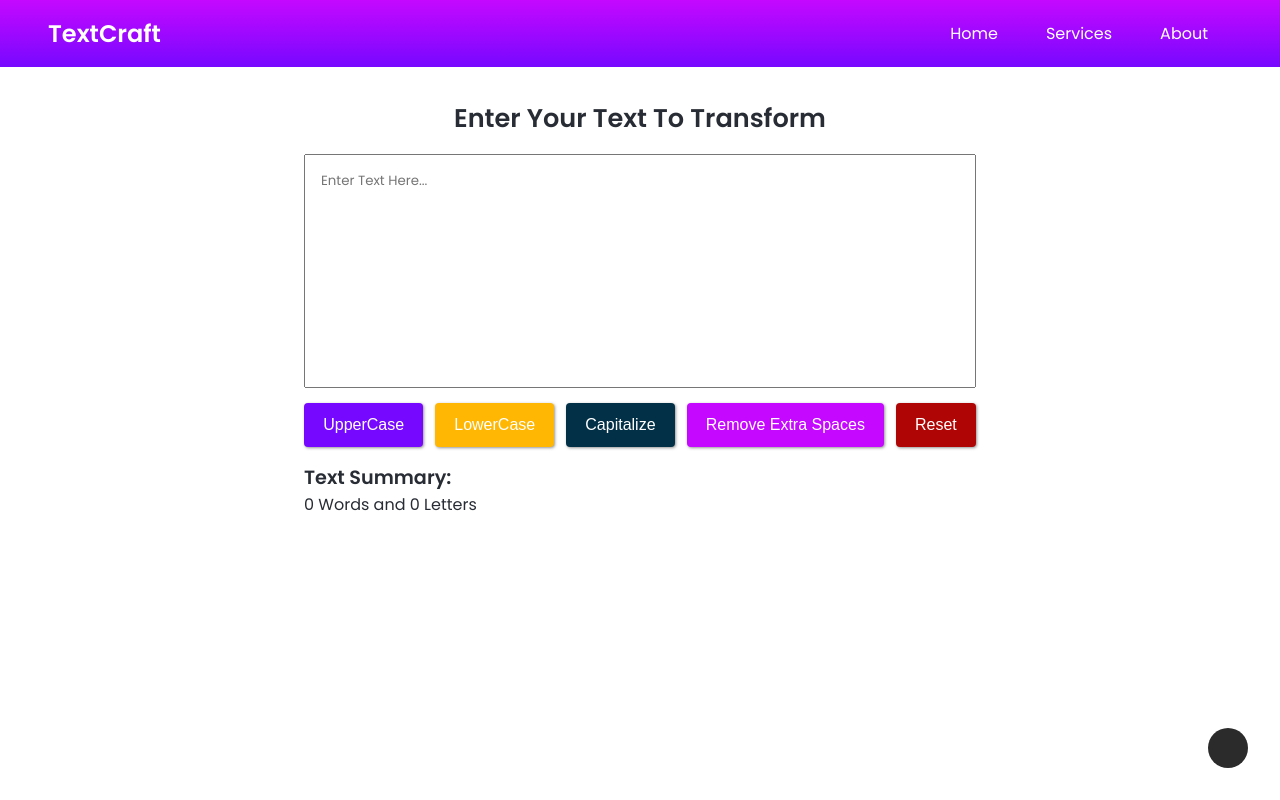
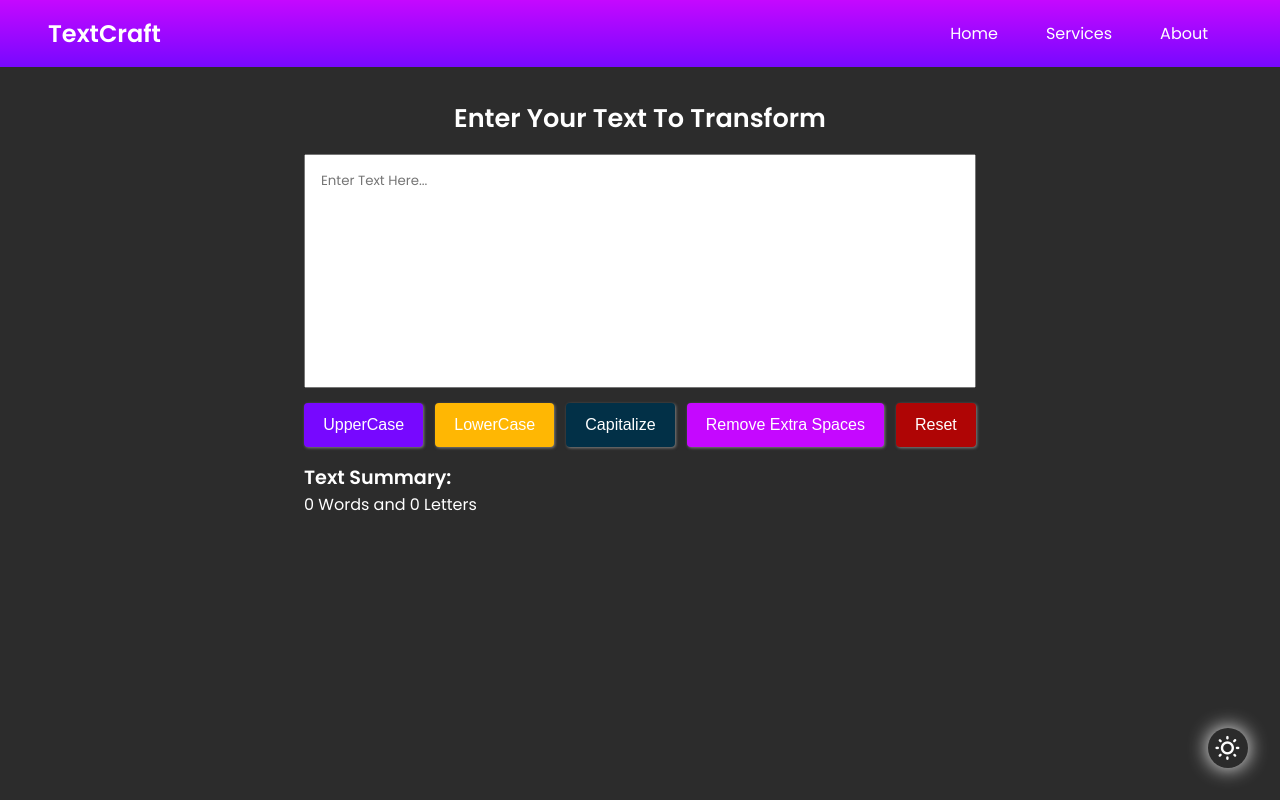
Before and after one commit to shaggy619/react-js, a React (Create React App) app in the folder text-craft/: page / in a window 1280 px wide. Both pictures are taken after a click on the element 1228 px from the left and 748 px from the top of the page. Built offline with nearby package versions, Linux system fonts and the light colour scheme.

Commit message:
Added New Files

```diff
--- a/text-craft/src/App.css
+++ b/text-craft/src/App.css
@@ -47,6 +47,12 @@
 
 body {
   font-family: "Poppins";
+  color: #282c34;
+}
+
+body.dark-mode {
+  background-color: rgb(44, 44, 44);
+  color: #ffffff;
 }
 
 nav {
@@ -90,7 +96,6 @@ h1 {
   font-size: 1.6rem;
   text-align: center;
   margin: 1rem 0;
-  color: #282c34;
 }
 
 textarea {
@@ -161,11 +166,6 @@ button {
   background-color: rgb(206, 6, 6);
 }
 
-h2,
-p {
-  color: #282c34;
-}
-
 .summary {
   margin-top: 1rem;
   font-size: 1.2rem;
@@ -190,15 +190,16 @@ p {
   bottom: 2rem;
   cursor: pointer;
   padding-left: 5px;
+  box-shadow: 0 0 20px white;
 }
 
-.uil-moon {
+/* .uil-moon {
   display: none;
 }
 
 .uil-sun {
   display: none;
-}
+} */
 
 .moon-icon:hover {
   background-color: rgb(20, 20, 20);
--- a/text-craft/src/components/Form.js
+++ b/text-craft/src/components/Form.js
@@ -2,7 +2,9 @@ import React, { useState } from "react";
 
 export default function Form() {
   const [text, changedText] = useState("");
-  // const [mode, changeMode] = useState("");
+  const [isDarkMode, setIsDarkMode] = useState(false); // Track dark mode state
+  const [isMoonVisible, setIsMoonVisible] = useState(true);
+
   const handleOnChange = (event) => {
     let newText = event.target.value;
     changedText(newText);
@@ -35,7 +37,6 @@ export default function Form() {
   const handleExtraSpace = () => {
     let words = text.split(" ");
     let joinedWords = "";
-    // console.log(words);
     words.forEach((elem) => {
       if (elem[0] !== undefined) {
         joinedWords += elem + " ";
@@ -48,7 +49,16 @@ export default function Form() {
   const nonWhitespaceText = text.replace(/\s/g, ""); // Remove all whitespace characters
   const charCount = nonWhitespaceText.length;
 
-  const handleChangeMode = () => {};
+  const handleChangeMode = () => {
+    setIsMoonVisible(!isMoonVisible);
+    // Toggle dark mode
+    setIsDarkMode(!isDarkMode);
+    if (isDarkMode) {
+      document.body.classList.remove("dark-mode");
+    } else {
+      document.body.classList.add("dark-mode");
+    }
+  };
 
   return (
     <>
@@ -87,8 +97,16 @@ export default function Form() {
         </div>
       </div>
       <div className="mode-icons" onClick={handleChangeMode}>
-        <i className="uil uil-moon"></i>
-        <i className="uil uil-sun"></i>
+        {isMoonVisible ? (
+          <i className="uil uil-moon" style={{ display: "flex" }}></i>
+        ) : (
+          <i className="uil uil-moon" style={{ display: "none" }}></i>
+        )}
+        {isMoonVisible ? (
+          <i className="uil uil-sun" style={{ display: "none" }}></i>
+        ) : (
+          <i className="uil uil-sun" style={{ display: "flex" }}></i>
+        )}
       </div>
     </>
   );
```
